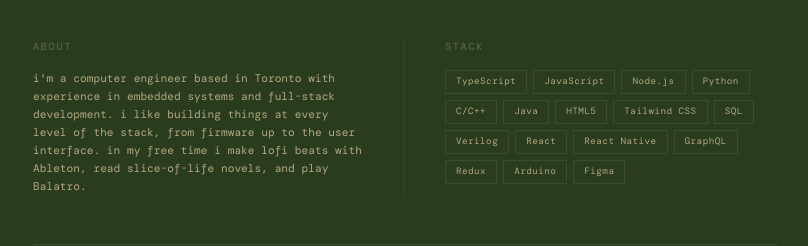
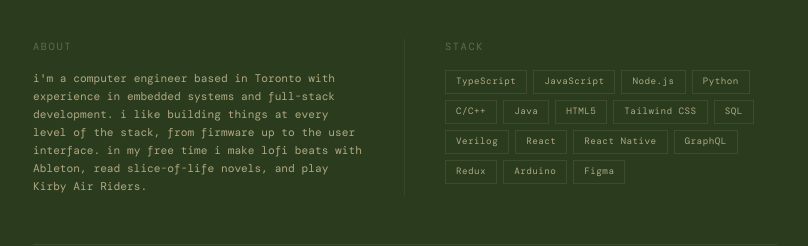
Before and after one commit to musaad-hydary/portfolio, a React (Vite) app: page / in a window 1280 px wide. Shown: the part 423-669 px from the top of the page, without its empty margins (235-1043 px from the left). Built offline with nearby package versions, Linux system fonts and the light colour scheme; no server answers; a web font is replaced by a local one.

Commit message:
adjusted css

```diff
--- a/src/components/About.tsx
+++ b/src/components/About.tsx
@@ -52,7 +52,7 @@ export default function About() {
           systems and full-stack development. i like building things at every
           level of the stack, from firmware up to the user interface. in my free
           time i make lofi beats with Ableton, read slice-of-life novels, and
-          play Balatro.
+          play Kirby Air Riders.
         </p>
       </div>
 
```
